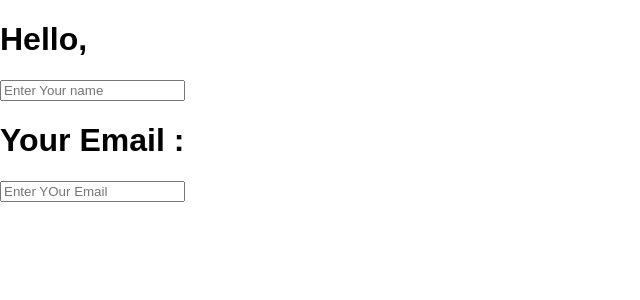
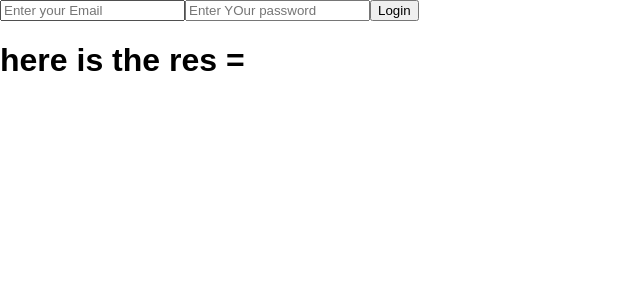
Before and after one commit to Kaif145/backendProject, a React (Vite) app in the folder UserAuthenticationApi/frontend2/: page / in a window 1280 px wide. Shown: the top 300 px of the page, without its empty margins (0-640 px from the left). Built offline with nearby package versions, Linux system fonts and the light colour scheme.

Commit message:
react codes

```diff
--- a/UserAuthenticationApi/frontend2/src/App.jsx
+++ b/UserAuthenticationApi/frontend2/src/App.jsx
@@ -1,24 +1,72 @@
-import {useState} from "react"
+import { useState} from "react";
 
 
-export function App(){
-  const [name,setName] = useState("");
-  const [email,setEmail] = useState("");
-  return(
-    <div>
-      <h1>Hello, {name}</h1>
-      <input type="text"
-      placeholder="Enter Your name"
-      value={name}
-      onChange={(event)=>setName(event.target.value)}
-      />
-      <h1>Your Email : {email}</h1>
-      <input type="email"
-      placeholder="Enter YOur Email"
-      value={email}
-      onChange={(e)=>setEmail(e.target.value)}
-       />
-    </div>
-  )
+export default function App(){
+  const [data,setData] = useState("");
+  const [userName,setUserName] = useState("");
+  const [password,setPassword] = useState("");
+ const [err, setErr] = useState("");
+  const [loading, setLoading] = useState(false);
+
+
+
+
+  async function fetchingData(e) {
+    e.preventDefault();
+    setData("");
+    try{
+     const response =await fetch(
+    "http://localhost:3000/api/login",{
+      method:"POST",
+      headers:{
+        "Content-Type":"application/json",
+      },
+      body : JSON.stringify({userName,password})
+    }
+  );
+
+    const result  =await response.json();
+  if (!response.ok) {
+  throw new Error(
+    result.messeges || `Request failed: ${response.status}`
+  );
 }
-export default App;
+
+  setData(result);
+  setPassword("")
+    }catch(err){
+      setErr(err.message);
+    }finally{
+      setLoading(false);
+    }
+  }
+
+
+
+ return(
+  <>
+  <form onSubmit={fetchingData}>
+  <input type="text"
+    placeholder="Enter your Email"
+    value={userName}
+    onChange={(e)=>setUserName(e.target.value)}
+    required
+/>
+<input type="password"
+placeholder="Enter YOur password"
+value={password}
+onChange={(e)=>{setPassword(e.target.value)}}
+required
+/>
+<button type="submit" disabled={loading}>
+   {loading ? "Logging in..." : "Login"}
+</button>
+  </form>
+  <h1>here is the res = {data}</h1>
+        {err && <p role="alert">{err}</p>}
+
+      {data && <p>{data.message || "Login successful!"}</p>}
+ </>
+ )
+
+}
```
Also changed, not shown: 2 other files (tests, documents, lock files or other folders).
